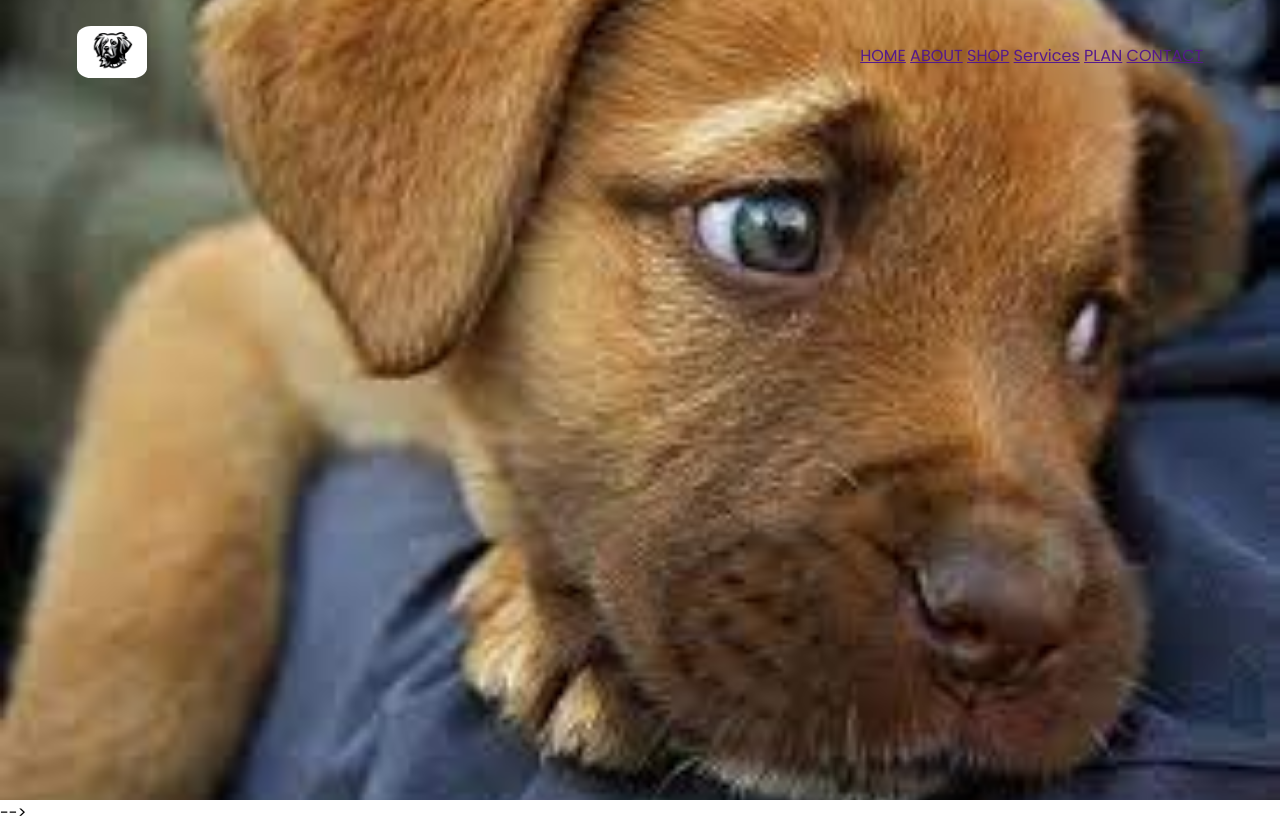
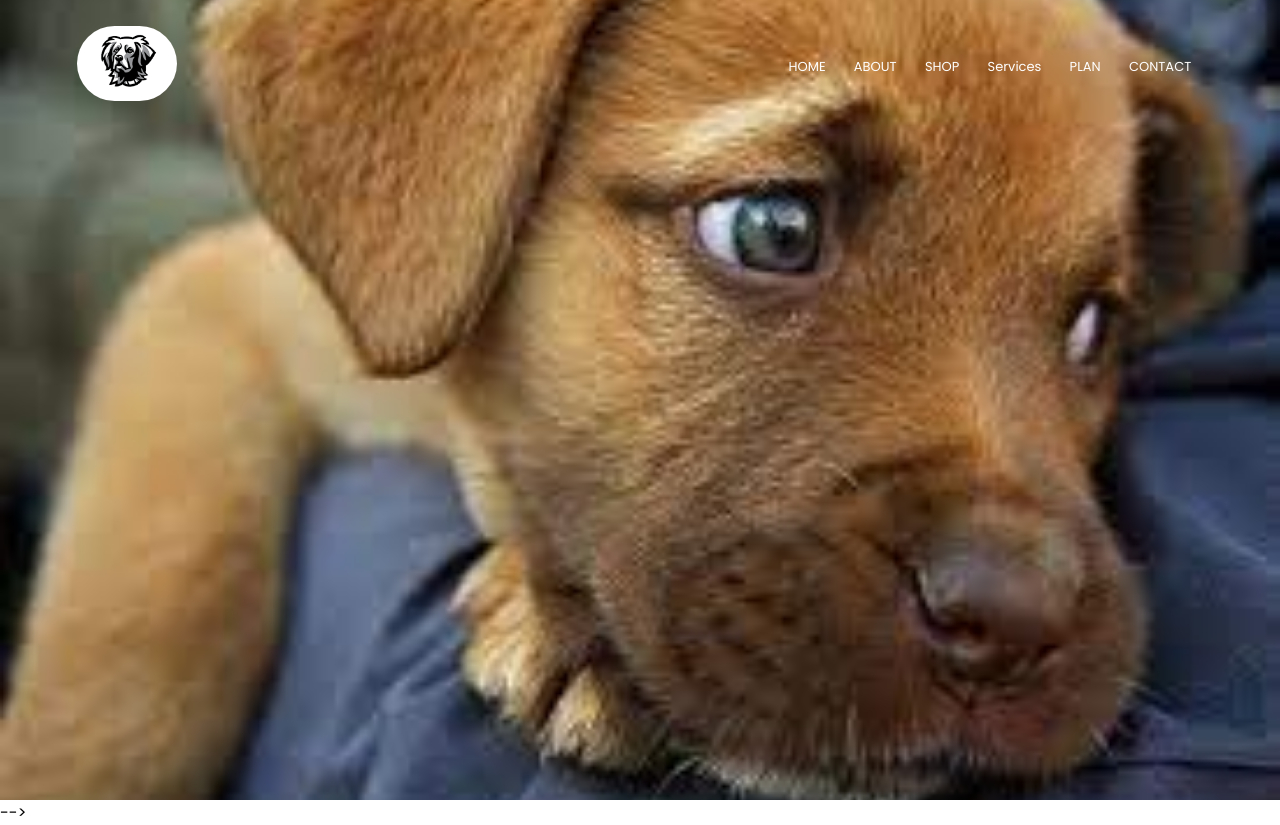
Before and after one commit to adenikeayorinde/Animal-shelter, a plain HTML site: page index.html in a window 1280 px wide. Drawn offline with Linux system fonts and the light colour scheme.

Commit message:
add html and css files

```diff
--- /dev/null
+++ b/css/stlyes.css
@@ -0,0 +1,59 @@
+*{
+    margin:0;
+    padding:0;
+    font-family: 'Josefin Sans', sans-serif;
+    font-family: 'Poppins', sans-serif;
+}
+
+.header{
+    min-height: 100vh;
+    width: 100%;
+    background-image:url("/img/pet1.jpeg"),linear-gradient(rgba(4,9,30,0.7),rgba(4,9,30,0.7));
+    background-position:center;
+    background-size: cover;
+    position:relative;
+}
+
+nav{
+    display: flex;
+    padding: 2% 6%;
+    justify-content: space-between;
+    align-items: center;
+}
+
+nav img{
+    width: 100px;
+    border-radius: 70px;
+}
+
+.nav-links{
+    flex:1;
+    text-align: right;
+}
+
+.nav-links ul li{
+    list-style: none;
+    display: inline-block;
+    padding: 8px 12px;
+    position: relative;
+}
+
+.nav-links ul li a{
+    color: #fff;
+    text-decoration: none;
+    font-size: 13px;
+}
+
+.nav-links ul li::after{
+    content: '';
+    width: 0%;
+    height: 2px;
+    background: #f44336;
+    display: block;
+    margin: auto;
+    transition: 0.5s;
+}
+
+.nav-links ul li:hover::after{
+    width: 100%;
+}
--- a/css/styles.css
+++ /dev/null
@@ -1,140 +0,0 @@
-*{
-    margin:0;
-    padding: 0;
-    font-family: 'Josefin Sans', sans-serif;
-    font-family: 'Poppins', sans-serif;
-
-}
-.header{
-    min-height: 100vh;
-    width: 100%;
-    background-image: url("/img/pet1.jpeg"),linear-gradient(rgba(4,9,30,0.7),rgba(4,9,30,0.7));
-    background-position: center;
-    background-size: cover;
-    position: relative;
-}
-nav{
-    display: flex;
-    padding: 2% 6%;
-    justify-content: space-between;
-    align-items:center;
-}
-nav img{
-    width: 70px;
-    border-radius: 20%;
-}
-.nav-links ul li{
-    list-style: none;
-    display: inline-block;
-    position: relative;
-
-}
-.logo{
-    border-radius: 300px;
-}
-
-
-
-
-
-
-
-
-
-
-
-
-
-
-
-
-
-
-
-
-
-
-
-
-
-
-
-
-
-
-
-
-
-
-
-
-
-
-
-
-
-
-
-
-
-
-
-
-
-
-
-
-
-
-
-
-
-
-
-
-
-
-
-
-
-
-
-
-
-
-
-
-
-
-
-
-
-
-
-
-/* @import url('https://fonts.googleapis.com/css2?family=Josefin+Sans:ital,wght@0,100;0,200;0,300;0,400;0,500;0,600;0,700;1,100;1,200;1,300;1,400;1,500;1,600;1,700&family=Poppins:wght@100;300;400;500;600&display=swap');
-
-*{
-    font-family: 'poppins', sans-serif;
-    margin:0; padding: 0;
-    box-sizing: border-box;
-    outline: none; border:none;
-    text-decoration: none;
-    text-transform: capitalize;
-    transition: .2s linear;
-}
-
-
-@mixin grid($val) {
-    border: grid;
-    grid-template-column: repeat(auto-fit, minmax($val, 1fr));
-}
-
-
-html{
-    font-size: 62.5%;
-    overflow-x: hidden;
-    scroll-behavior: smooth;
-    scroll-padding-top: 4rems;
-
-} */
--- a/index.html
+++ b/index.html
@@ -6,7 +6,8 @@
     <title> Complete Responsive Pet Food website </title>
 
     <!-- custom css file link  -->
-    <link rel="stylesheet" href="css/styles.css" /><link rel="preconnect" href="https://fonts.googleapis.com">
+
+    <link rel="stylesheet" href="css/stlyes.css" /><link rel="preconnect" href="https://fonts.googleapis.com">
     <link rel="preconnect" href="https://fonts.gstatic.com" crossorigin>
     <link href="https://fonts.googleapis.com/css2?family=Josefin+Sans:ital,wght@0,100;0,200;0,300;0,400;0,500;0,600;0,700;1,100;1,200;1,300;1,400;1,500;1,600;1,700&family=Poppins:wght@100;200;300;400;600;700&display=swap" rel="stylesheet">
 
```
